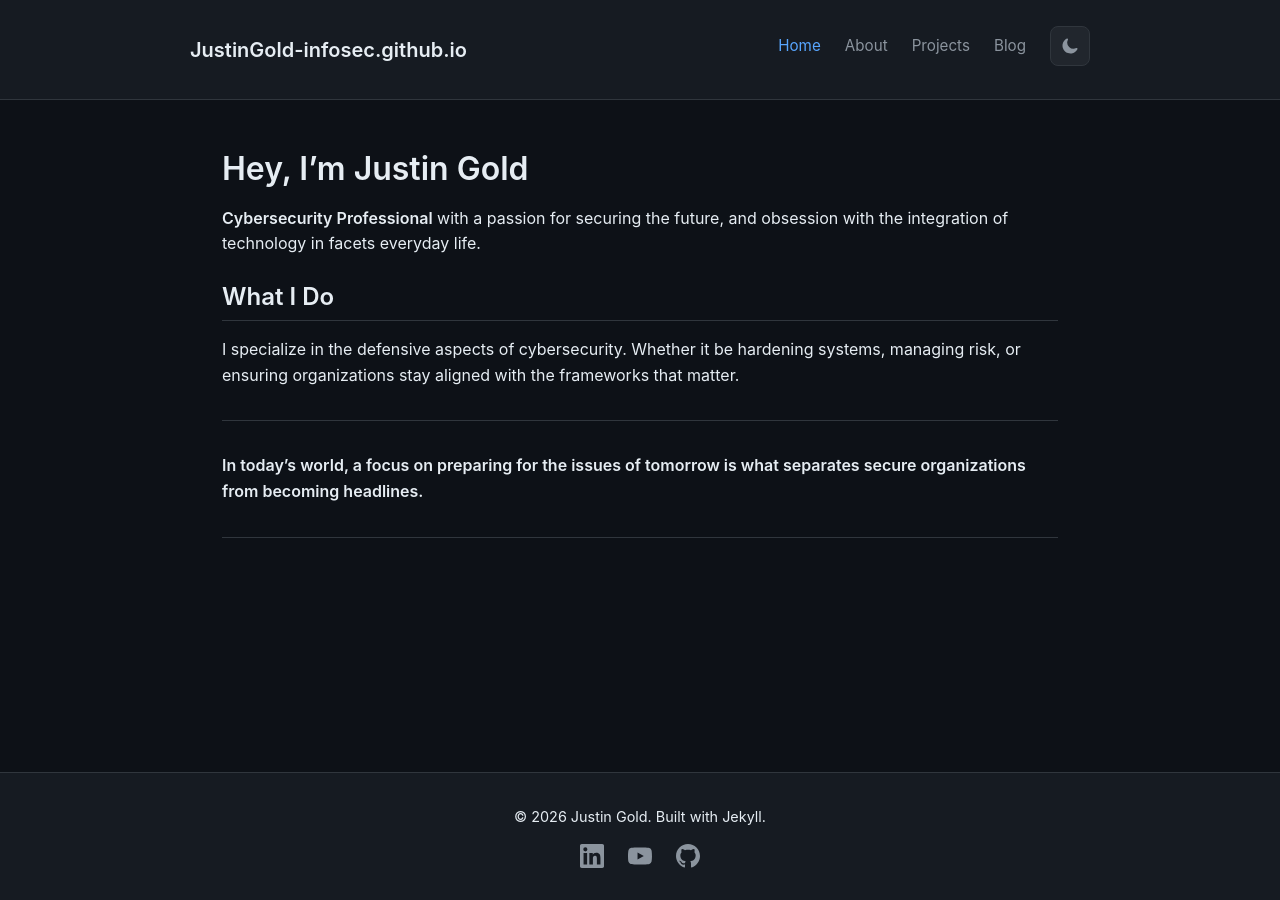
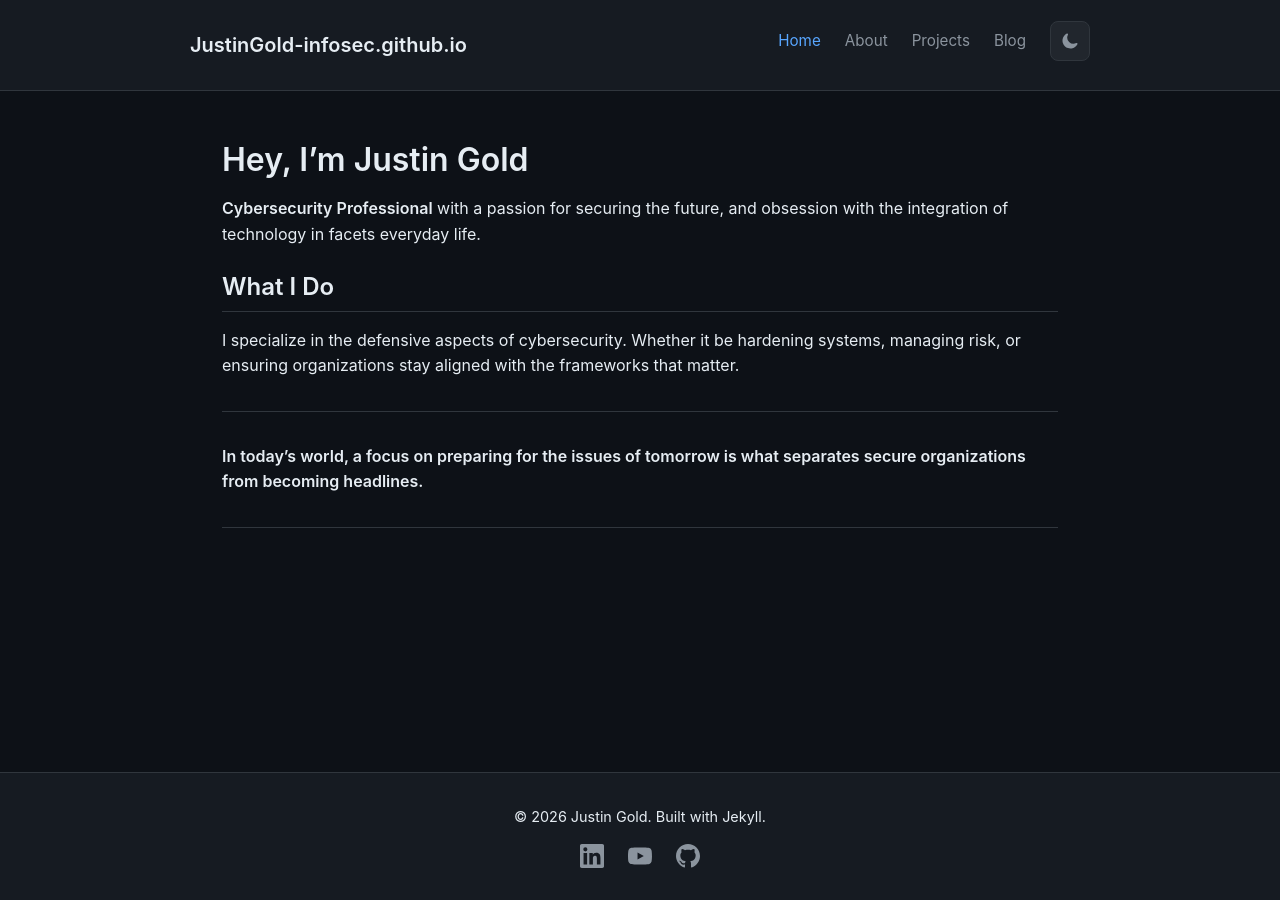
Before and after one commit to JustinGold-infosec/JustinGold-infosec.github.io, a Jekyll site: the page built from index.md, in a window 1280 px wide. Built offline with Jekyll 4.4.1, drawn with Linux system fonts in a browser that asks for light colours.

Commit message:
Update default.html

```diff
--- a/_layouts/default.html
+++ b/_layouts/default.html
@@ -77,7 +77,7 @@
     header {
       background-color: var(--bg-secondary);
       border-bottom: 1px solid var(--border);
-      padding: .6rem 2rem;
+      padding: .3rem 2rem;
       position: sticky;
       top: 0;
       z-index: 1000;
```
